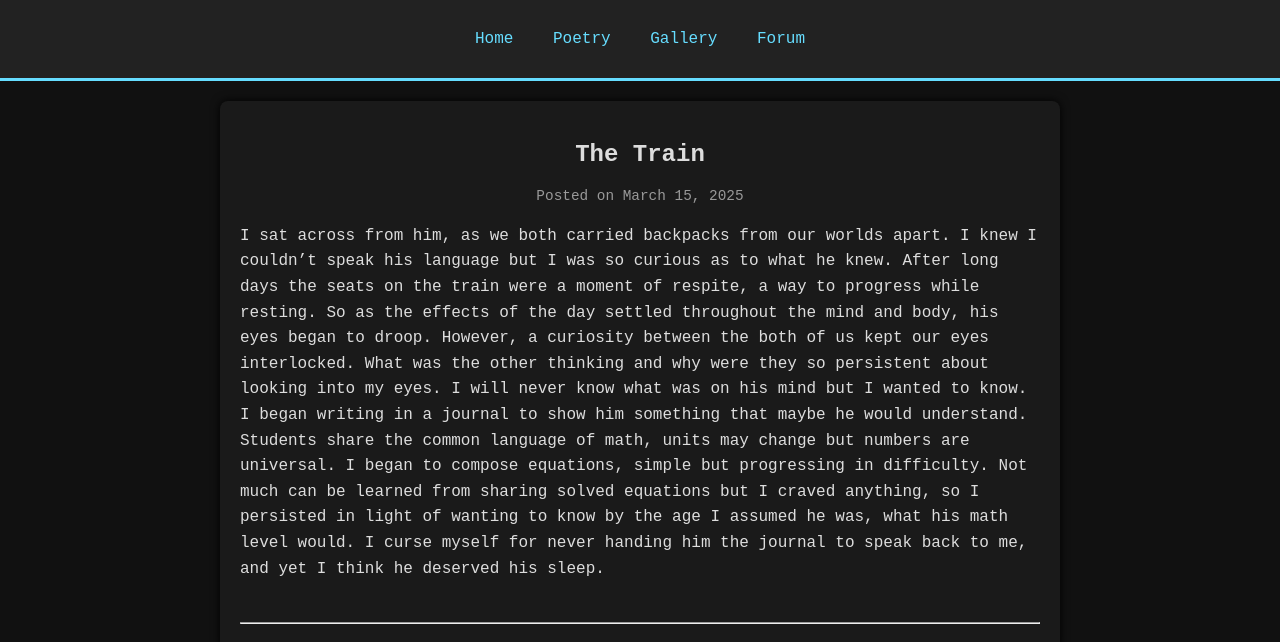
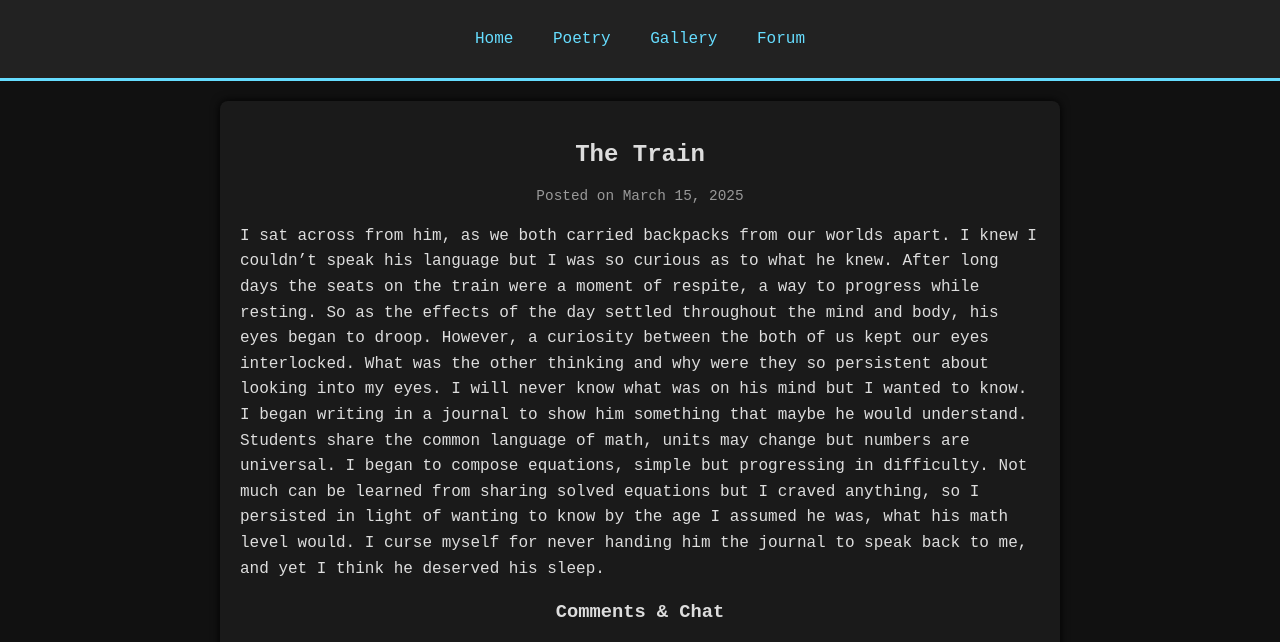
Before and after one commit to Lxsoftroxs/Lxsoftroxs.github.io, a Jekyll site: the page built from _poetry/second-poem.md, in a window 1280 px wide. Shown: the top 642 px of the page. Built offline with Jekyll 4.4.1, drawn with Linux system fonts in a browser that asks for light colours; comment, search, counter and statistics services are not loaded; some of the changed text lies outside the part shown; grey boxes are pictures that could not be loaded.

Commit message:
Update post.html

```diff
--- a/_layouts/post.html
+++ b/_layouts/post.html
@@ -7,6 +7,8 @@
   <div class="post-content">
     {{ content }}
   </div>
+  <!-- Comments -->
+  {% include post_comments.html %}
 </article>
 <hr>
 <section id="comments">
```
